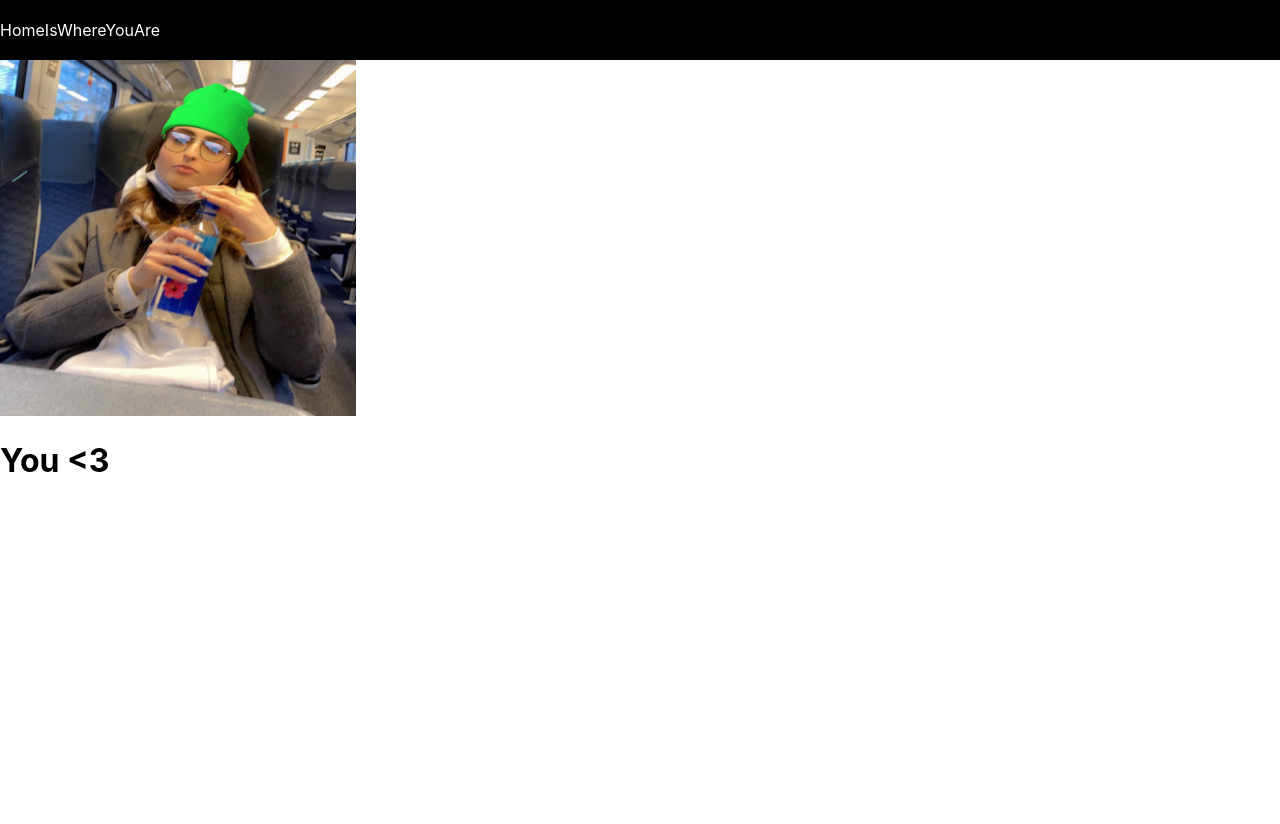
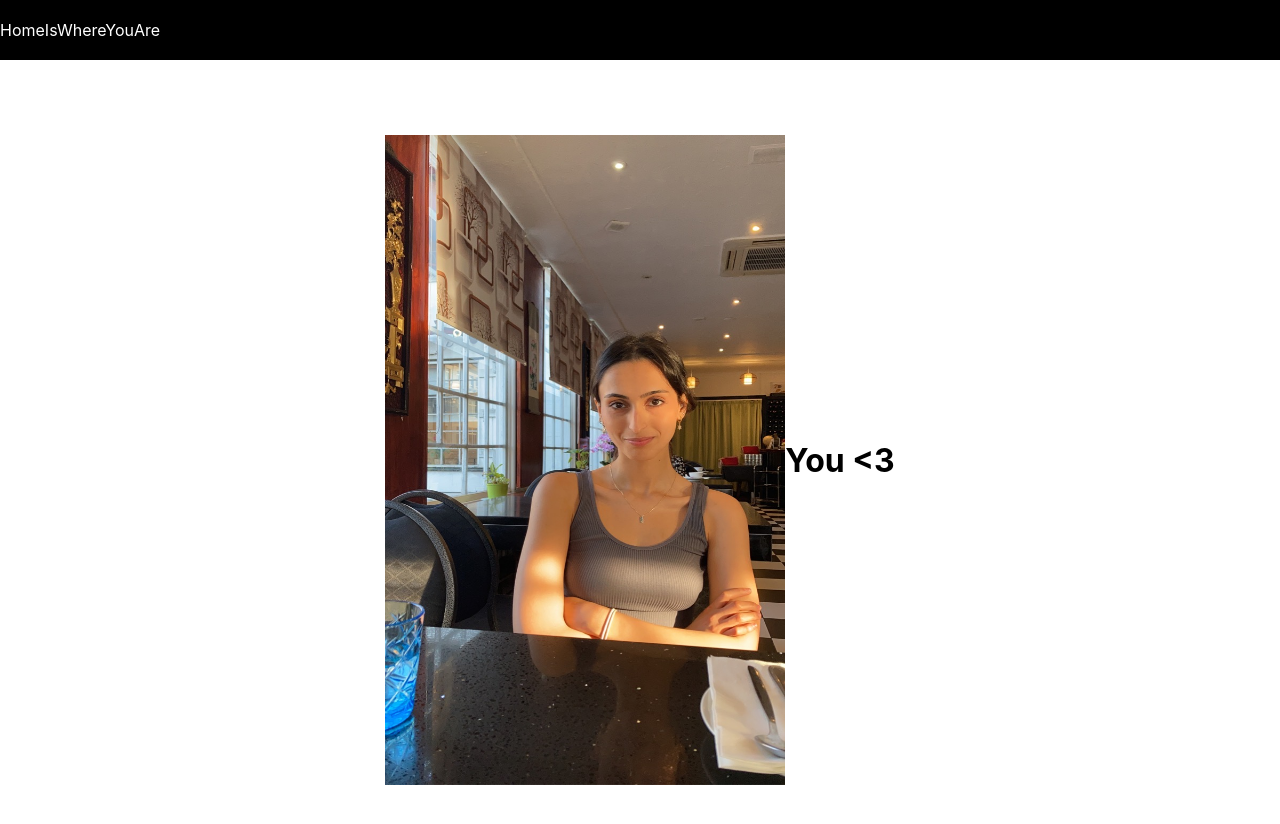
Before and after one commit to daniel-raad/web.d, a Next.js app: page /you in a window 1280 px wide. Shown: the top 824 px of the page. Before the commit the page ends 800 px from the top, so only its background shows below. Built offline with nearby package versions, Linux system fonts and the light colour scheme.

Commit message:
centering you

```diff
--- a/components/Avatar.js
+++ b/components/Avatar.js
@@ -1,7 +1,12 @@
 import Image from 'next/image'
 
 function Avatar() {
-  return <Image src="/you.jpeg" alt="me" width="356" height="356" />
+  return (
+    <div className="image-div" style={{display: 'flex',  justifyContent:'center', alignItems:'center', height: '100vh'}}>
+      <Image src="/you.JPG" alt="me" width="400" height="650" />
+      <h1>You &lt;3</h1>
+    </div>
+  )
 }
 
 export default Avatar
--- a/pages/you.js
+++ b/pages/you.js
@@ -12,7 +12,6 @@ export default function You() {
       </Head>
       <Navbar />
       <Avatar />
-      <h1>You &lt;3</h1>
     </>
   )
 }
```
Also changed, not shown: public/you.JPG (added).
